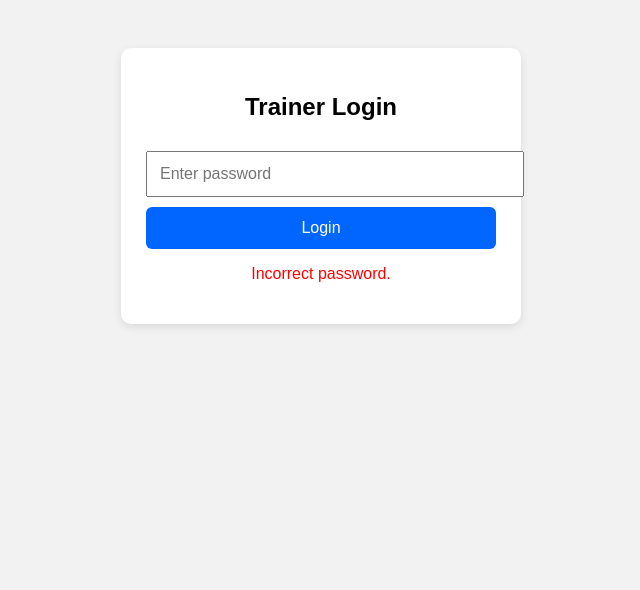
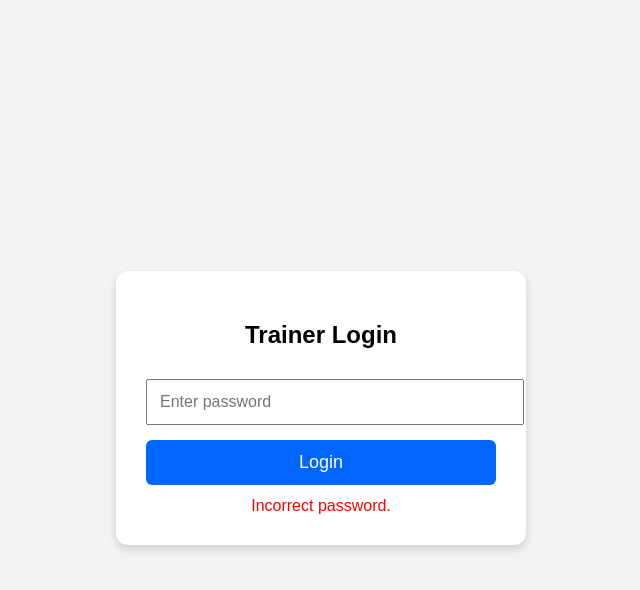
Before and after one commit to Srinivas0rch/QuizzApp, a plain HTML site: page trainer-login.html in a window 1280 px wide. Both pictures are taken after a click on the button "Login". Shown: the whole page, without its empty margins (319-959 px from the left). Drawn offline with Linux system fonts and the light colour scheme.

Commit message:
Update trainer-login.html

```diff
--- a/trainer-login.html
+++ b/trainer-login.html
@@ -3,45 +3,93 @@
 <head>
   <title>Trainer Login</title>
   <style>
-    body { font-family: Arial; padding: 40px; background: #f2f2f2; }
-    .box { max-width: 350px; margin: auto; padding: 25px; background: white;
-           border-radius: 10px; box-shadow: 0 3px 10px rgba(0,0,0,0.1); }
-    input { width: 100%; padding: 12px; margin: 10px 0; font-size: 16px; }
-    button { width: 100%; padding: 12px; background: #0066ff; color: white;
-             border: none; border-radius: 6px; font-size: 16px; cursor: pointer; }
-    button:hover { background: #004ecc; }
-    #msg { color: red; text-align: center; }
+    body {
+      font-family: Arial, sans-serif;
+      background: #f3f3f3;
+      display: flex;
+      justify-content: center;
+      align-items: center;
+      height: 100vh;
+    }
+    .box {
+      background: white;
+      padding: 30px;
+      border-radius: 12px;
+      width: 350px;
+      text-align: center;
+      box-shadow: 0 4px 10px rgba(0,0,0,0.15);
+    }
+    input {
+      width: 100%;
+      padding: 12px;
+      margin-top: 10px;
+      font-size: 16px;
+    }
+    button {
+      width: 100%;
+      padding: 12px;
+      margin-top: 15px;
+      background: #0066ff;
+      color: white;
+      font-size: 18px;
+      border: none;
+      border-radius: 6px;
+      cursor: pointer;
+    }
+    #error {
+      color: red;
+      margin-top: 12px;
+    }
   </style>
 </head>
 <body>
 
 <div class="box">
-  <h2 style="text-align:center;">Trainer Login</h2>
-  <input id="pw" type="password" placeholder="Enter password" />
+  <h2>Trainer Login</h2>
+  <input type="password" id="pw" placeholder="Enter password">
   <button onclick="login()">Login</button>
-  <p id="msg"></p>
+  <div id="error"></div>
 </div>
 
 <script>
-const PASSWORD_HASH = "d7a9ffa403ef2e3f4cf1e6f24dbde3e2eb06b1ceccb2ac18636cb0deb29bd8da";
+async function hashPassword(password, salt="quizsalt123") {
+    const encoder = new TextEncoder();
+    const key = await crypto.subtle.importKey(
+        "raw",
+        encoder.encode(password),
+        { name: "PBKDF2" },
+        false,
+        ["deriveBits"]
+    );
 
-async function sha256(message) {
-  const msgBuffer = new TextEncoder().encode(message);
-  const hashBuffer = await crypto.subtle.digest("SHA-256", msgBuffer);
-  const hashArray = Array.from(new Uint8Array(hashBuffer));
-  return hashArray.map(b => b.toString(16).padStart(2, "0")).join("");
+    const bits = await crypto.subtle.deriveBits(
+        {
+            name: "PBKDF2",
+            hash: "SHA-256",
+            salt: encoder.encode(salt),
+            iterations: 100000
+        },
+        key,
+        256
+    );
+
+    return Array.from(new Uint8Array(bits))
+        .map(b => b.toString(16).padStart(2, "0"))
+        .join("");
 }
 
+// Correct stored hash for "SuperQuiz123"
+const STORED_HASH = "eedf3acb604543d3f6d11826b65dbda703c38a232c1d9f1e1ac59e4e396dd249";
+
 async function login() {
-  const pw = document.getElementById("pw").value;
-  const hash = await sha256(pw);
+    const pw = document.getElementById("pw").value;
+    const hashed = await hashPassword(pw);
 
-  if (hash === PASSWORD_HASH) {
-    localStorage.setItem("trainerAuth", hash);
-    window.location.href = "QuizBuilder.html";
-  } else {
-    document.getElementById("msg").textContent = "Incorrect password.";
-  }
+    if (hashed === STORED_HASH) {
+        window.location.href = "QuizBuilder.html";
+    } else {
+        document.getElementById("error").innerText = "Incorrect password.";
+    }
 }
 </script>
 
```
